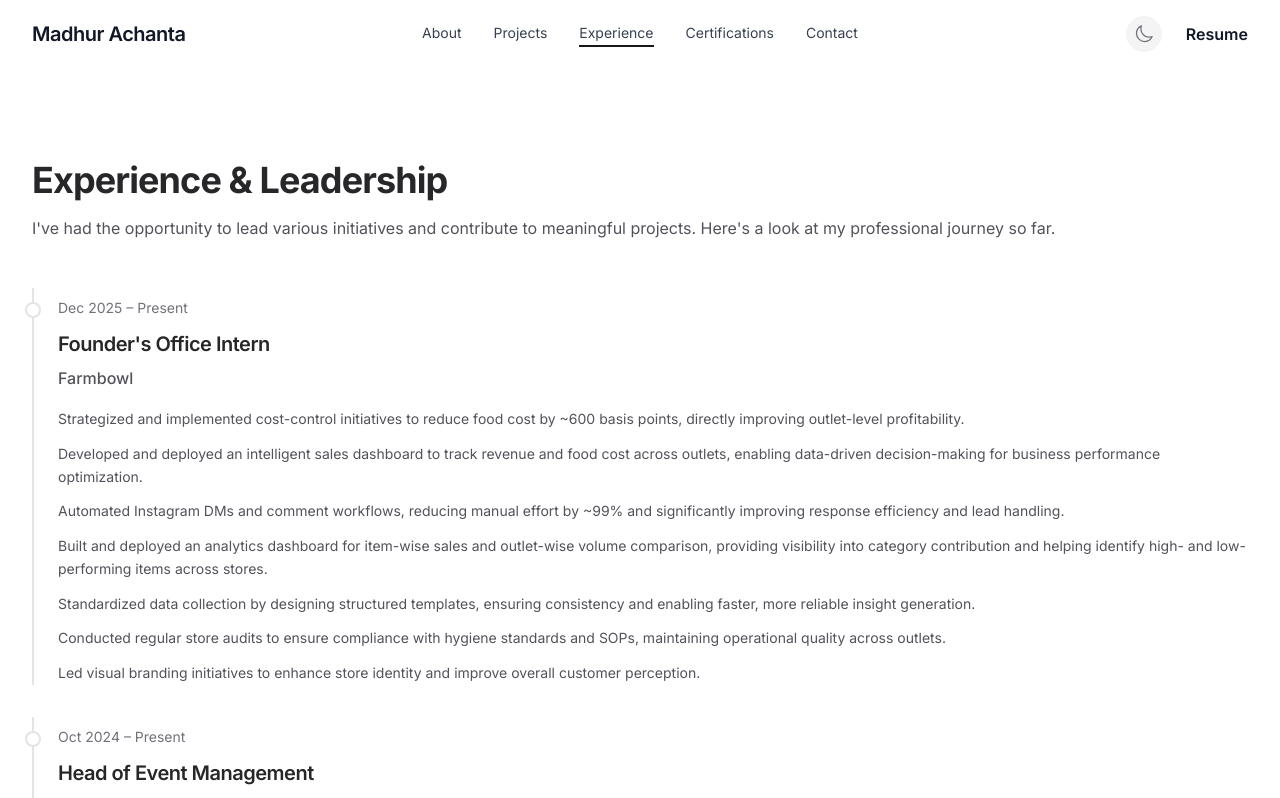
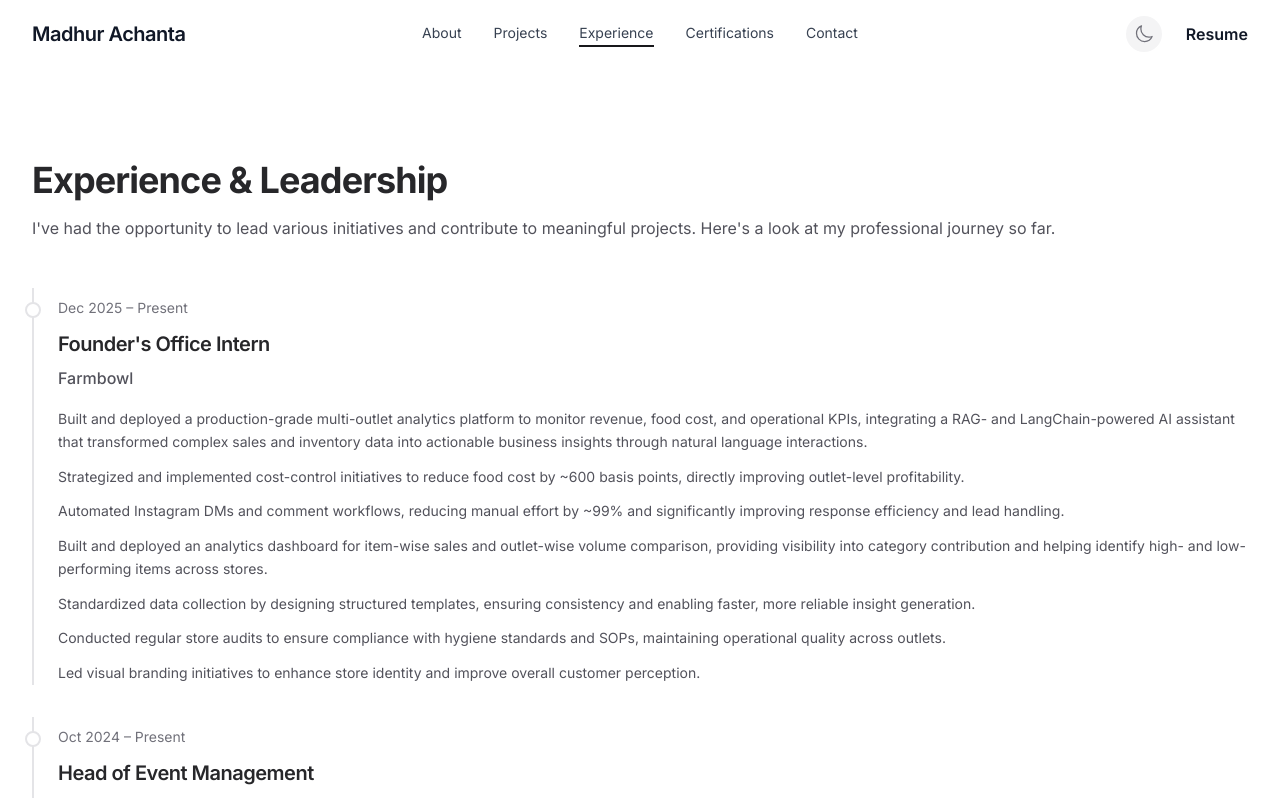
Before and after one commit to MadhurAchanta/Portfolio, a React (Create React App) app: page /experience in a window 1280 px wide. Shown: the top 798 px of the page. Built offline with nearby package versions, Linux system fonts and the light colour scheme.

Commit message:
Experience updated

```diff
--- a/src/pages/Experience.jsx
+++ b/src/pages/Experience.jsx
@@ -9,8 +9,8 @@ const Experience = () => {
       organization: "Farmbowl",
       duration: "Dec 2025 – Present",
       details: [
+        "Built and deployed a production-grade multi-outlet analytics platform to monitor revenue, food cost, and operational KPIs, integrating a RAG- and LangChain-powered AI assistant that transformed complex sales and inventory data into actionable business insights through natural language interactions.",
         "Strategized and implemented cost-control initiatives to reduce food cost by ~600 basis points, directly improving outlet-level profitability.",
-        "Developed and deployed an intelligent sales dashboard to track revenue and food cost across outlets, enabling data-driven decision-making for business performance optimization.",
         "Automated Instagram DMs and comment workflows, reducing manual effort by ~99% and significantly improving response efficiency and lead handling.",
         "Built and deployed an analytics dashboard for item-wise sales and outlet-wise volume comparison, providing visibility into category contribution and helping identify high- and low-performing items across stores.",
         "Standardized data collection by designing structured templates, ensuring consistency and enabling faster, more reliable insight generation.",
```
